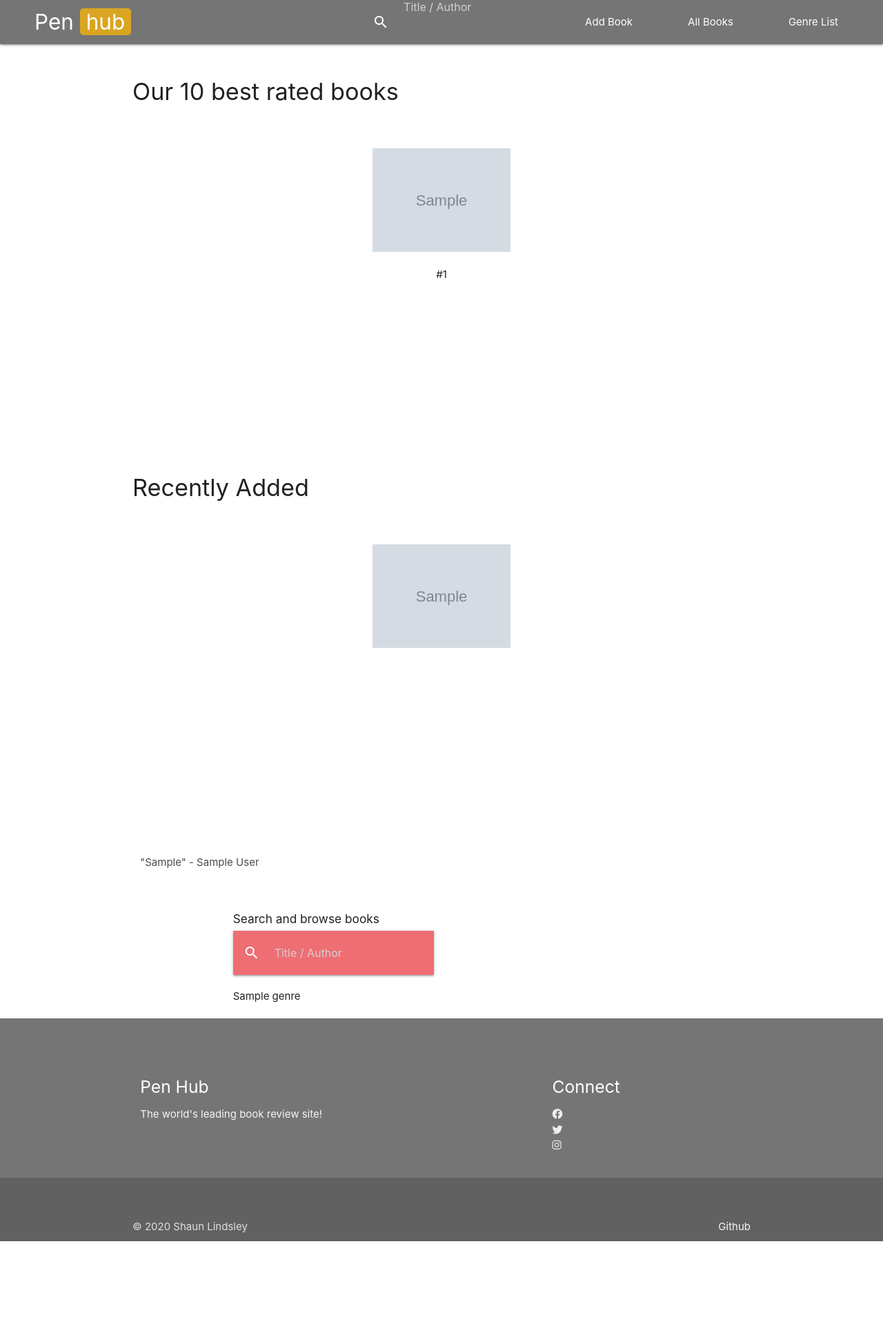
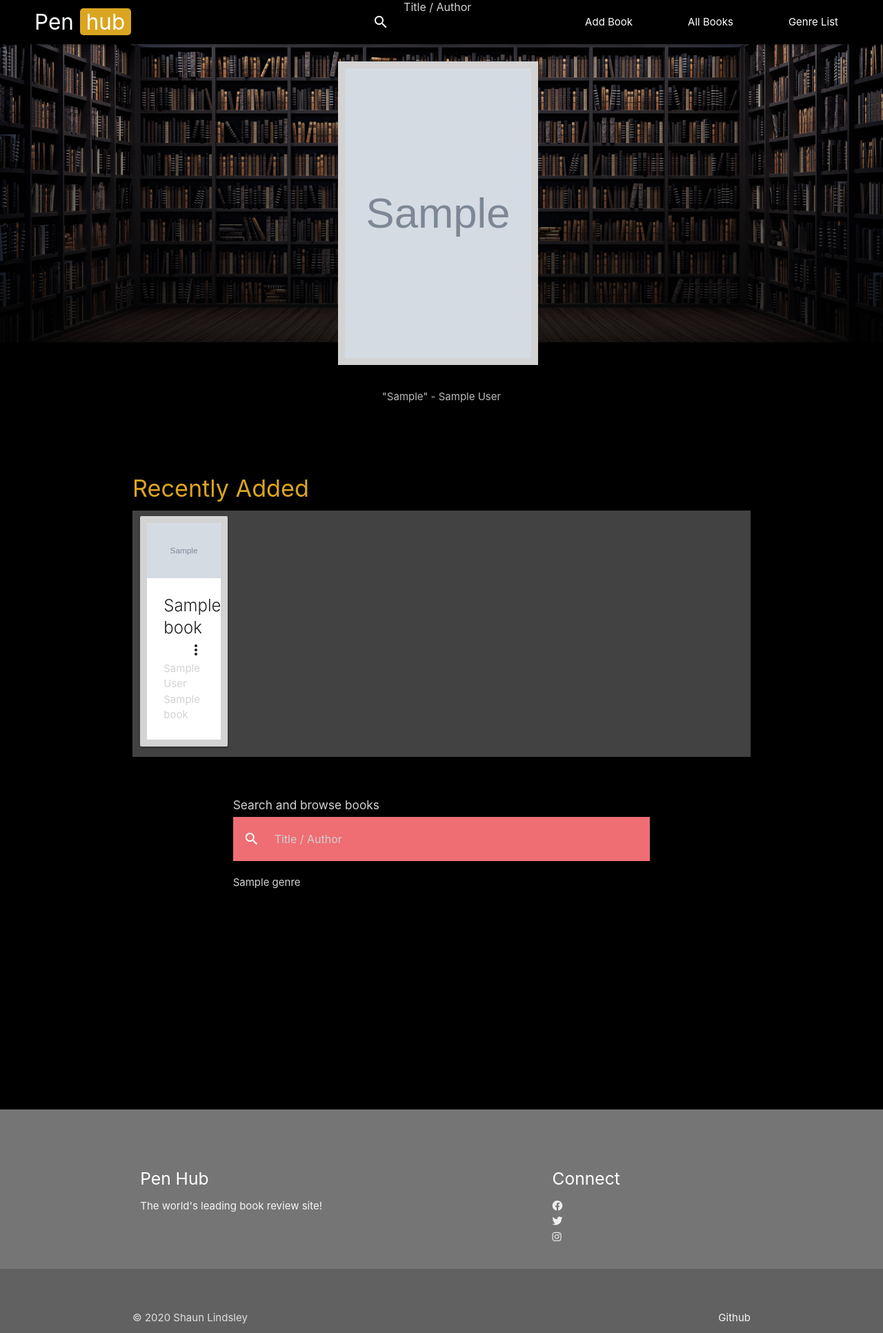
Before and after one commit to vdgvzr/milestone-project-3, a Flask app: page / in a window 1280 px wide. Shown: the whole page at 69% size. Before the commit the page ends 1799 px from the top, so only its background shows below. Run offline with Flask 2, Linux system fonts and the light colour scheme; grey boxes marked "Sample" are stand-in pictures; a database or web service that is not in the repository returns one stand-in record (values such as "Sample title"); some libraries are stand-ins or nearby versions.

Commit message:
styled index.html

```diff
--- a/app.py
+++ b/app.py
@@ -120,7 +120,8 @@ def update_book(book_id):
                     'book_author': request.form.get('book_author'),
                     'book_isbn': request.form.get('book_isbn'),
                     'book_blurb': request.form.get('book_blurb'),
-                    'book_quote': request.form.get('book_quote')
+                    'book_quote': request.form.get('book_quote'),
+                    'rating': request.form.get('rating')
                  })
     return redirect(url_for('home'))
 
--- a/static/js/quote.js
+++ b/static/js/quote.js
@@ -12,7 +12,7 @@ function randomQuote() {
 function change() {
     if (count >= quotes.length) count = 0;
     $("#quote-box").html(quotes[count++]);
-    $("#quote-box").fadeIn("slow").animate({opacity: 0.8}, 10000).fadeOut("slow",
+    $("#quote-box").fadeIn("slow").animate({opacity: 0.8}, 15000).fadeOut("slow",
         function() {
             return change()
         }
--- a/static/styles/style.css
+++ b/static/styles/style.css
@@ -1,4 +1,13 @@
+body {
+    background-color: black;
+    color: lightgray;
+}
 
+.home-header {
+    background-image: linear-gradient(to bottom, transparent, black), url('/static/assets/images/library.jpeg');
+    background-repeat: no-repeat;
+    background-size: 100vw;
+}
 
 nav .brand-logo {
     margin-left: 50px;
@@ -7,6 +16,10 @@ nav .brand-logo {
 nav .hub-logo {
     background-color: goldenrod;
     border-radius: 5px;
+}
+
+.title {
+    color: goldenrod;
 }
 
 nav ul a {
@@ -19,7 +32,19 @@ nav ul a {
 
 .carousel {
     height: 500px;
-    top: -100px;
+}
+
+.carousel .carousel-item {
+    width: 300px;
+    height: 450px;
+    vertical-align: middle;
+}
+
+.carousel .carousel-item img {
+    width: 290px;
+    height: 440px;
+    object-fit: cover;
+    border: 10px solid lightgray;
 }
 
 .center-cols > col {
@@ -36,6 +61,7 @@ nav ul a {
 }
 
 .card {
+    border: 10px solid lightgray;
     display: block;
 }
 
@@ -75,3 +101,12 @@ img.responsive-img {
     margin-left: 3em;
     margin-right: 3em;
 }
+
+#quote-box {
+    height: 75px;
+}
+
+.genre-box {
+    height: 300px;
+    column-count: 4;
+}
--- a/templates/add-book.html
+++ b/templates/add-book.html
@@ -3,7 +3,7 @@
 {% extends 'base.html' %}
 
 {% block content %}
-
+    <div class="container">
         <h3 class="center-align">Add Book</h3>
 
         <div class="row">
@@ -80,5 +80,5 @@
                 </button>
             </form>
         </div>
-
+    </div>
 {% endblock %}
--- a/templates/add-genre.html
+++ b/templates/add-genre.html
@@ -3,7 +3,7 @@
 {% extends 'base.html' %}
 
 {% block content %}
-
+    <div class="container">
         <h3 class="center-align">Add genre</h3>
 
         <div class="row">
@@ -23,5 +23,5 @@
                 </button>
             </form>
         </div>
-
+    </div>
 {% endblock %}
--- a/templates/all-books.html
+++ b/templates/all-books.html
@@ -3,7 +3,7 @@
 {% extends 'base.html' %}
 
 {% block content %}
-
+    <div class="container">
         <h4>All Books</h4>
 
         <div class="row">
@@ -35,5 +35,5 @@
                 </div>
             {% endfor %}
         </div>
-
+    </div>
 {% endblock %}
--- a/templates/base.html
+++ b/templates/base.html
@@ -32,14 +32,14 @@
 
     <div class="navbar-fixed">
         <nav>
-            <div class="nav-wrapper grey darken-1">
+            <div class="nav-wrapper black">
                 <a href="{{ url_for('home') }}" class="brand-logo">Pen <span class="hub-logo">&nbsp;hub&nbsp;</span></a>
 
                 <ul id="nav-mobile" class="right hide-on-med-and-down">
                     <li>
                         <form action="{{ url_for('search_books') }}">
                             <div class="input-field">
-                                <input id="search0" type="search" name="search" placeholder="Title / Author" required>
+                                <input id="search0" type="search" name="search" placeholder="Title / Author">
                                 <label class="label-icon" for="search"><i class="material-icons">search</i></label>
                                 <i class="material-icons">close</i>
                             </div>
@@ -53,7 +53,7 @@
         </nav>
     </div>
 
-    <div class="container">
+    <div>
         {% block content %}
         {% endblock %}
     </div>
--- a/templates/book-review.html
+++ b/templates/book-review.html
@@ -3,7 +3,7 @@
 {% extends 'base.html' %}
 
 {% block content %}
-
+    <div class="container">
         <div class="row">
             <div class="col s12 m3">
                 <img class="responsive-img" src="{{book.image_url}}">
@@ -131,5 +131,5 @@
 
             </div>
         </div>
-
+    </div>
 {% endblock %}
--- a/templates/genre.html
+++ b/templates/genre.html
@@ -3,7 +3,7 @@
 {% extends 'base.html' %}
 
 {% block content %}
-
+    <div class="container">
         <h4>{{genre.genre_name}}</h4>
 
         <div class="row center-cols">
@@ -36,5 +36,5 @@
                 {% endif %}
             {% endfor %}
         </div>
-
+    </div>
 {% endblock %}
--- a/templates/genres.html
+++ b/templates/genres.html
@@ -3,7 +3,7 @@
 {% extends 'base.html' %}
 
 {% block content %}
-
+    <div class="container">
         <div class="row">
             <h3 class="">Genres</h3>
 
@@ -16,6 +16,6 @@
             </div>
 
             <a href="{{ url_for('add_genre') }}" class="waves-effect waves-light btn left btn-small yellow darken-2">Add Genre</a>
-
+        </div>
     </div>
 {% endblock %}
--- a/templates/index.html
+++ b/templates/index.html
@@ -5,26 +5,18 @@
 
 {% block content %}
 
-    <h4 class="">Our 10 best rated books</h4>
-
+    <div class="home-header">
         <div class="carousel">
             {% for book in books | sort(attribute='rating') | reverse %}
                 {% if loop.index < 11 %}
-                <a class="carousel-item" href="{{ url_for('book_review', book_id=book._id) }}"><img src="{{ book.image_url }}"><p class="center">#{{loop.index}}</p></a>
+                    <a class="carousel-item" href="{{ url_for('book_review', book_id=book._id) }}"><img src="{{ book.image_url }}"></a>
                 {% endif %}
             {% endfor %}
         </div>
-
-    <h4 class="">Recently Added</h4>
-
-    <div class="carousel">
-        {% for recent in recents %}
-            <a class="carousel-item" href="{{ url_for('book_review', book_id=recent._id) }}"><img src="{{recent.image_url}}"></a>
-        {% endfor %}
     </div>
 
-    <div class="row">
-        <div class="col s12 m6">
+    <div class="row center">
+            <div class="col s12">
                 <div id="quote-box"></div>
 
                 {% for quote in quotes %}
@@ -36,9 +28,47 @@
             </div>
         </div>
 
+    <div class="container center-cols">
+
+        <h4 class="title">Recently Added</h4>
+
+        <div class="row grey darken-3">
+            {% for recent in recents | reverse %}
+                {% if loop.index < 7 %}
+                    <div class="col s12 m2">
+                        <div class="card" style="overflow: visible;">
+                            <div class="card-image waves-effect waves-block waves-light">
+                                <img class="activator" src="{{recent.image_url}}" alt="book_image">
+                            </div>
+
+                            <div class="card-content">
+                                <p class="card-title grey-text text-darken-4 activator"><a href="">{{recent.book_title}}</a><i class="material-icons right">more_vert</i></p>
+                                <p><a href="#">{{recent.book_author}}</a></p>
+                                <p><a href="#">{{recent.genre_name}}</a></p>
+                            </div>
+
+                            <div class="card-reveal">
+                                <span class="card-title grey-text text-darken-4">{{recent.book_title}}<i class="material-icons right">close</i></span>
+
+                                <p class="card-blurb">{{recent.book_blurb}}</p>
+
+                                {% if recent.rating %}
+                                    <p>{{recent.rating}}/5</p>
+                                {% endif %}
+
+                                <a href="{{ url_for('book_review', book_id=recent._id) }}">More..</a>
+                            </div>
+                        </div>
+                    </div>
+                {% endif %}
+            {% endfor %}
+        </div>
+
         <div class="container">
             <div class="row">
-            <div class="col s12 m6">
+                <div class="col s12 m12">
+                    <div class="row">
+                        <div class="col s12">
                             <h6>Search and browse books</h6>
 
                             <nav>
@@ -56,11 +86,14 @@
                     </div>
 
                     <div class="row">
-            <div class="col s12 m6">
+                        <div class="col s12 genre-box">
                             {% for genre in genre %}
                                 <a class="genre-link" href="{{ url_for('genre', genre_id=genre._id) }}">{{genre.genre_name}}</a>
                             {% endfor %}
                         </div>
                     </div>
                 </div>
+            </div>
+        </div>
+    </div>
 {% endblock %}
--- a/templates/search-results.html
+++ b/templates/search-results.html
@@ -3,7 +3,7 @@
 {% extends 'base.html' %}
 
 {% block content %}
-
+    <div class="container">
         <h4>Results for "{{query}}"</h4>
 
         {% if no_of_docs == 0 %}
@@ -47,5 +47,5 @@
                 </div>
             {% endfor %}
         </div>
-
+    </div>
 {% endblock %}
```
Also changed, not shown: templates/edit-book.html (+12 -2 lines), static/assets/images/library.jpeg (added). Lines whose indentation alone changed are shown as unchanged.
